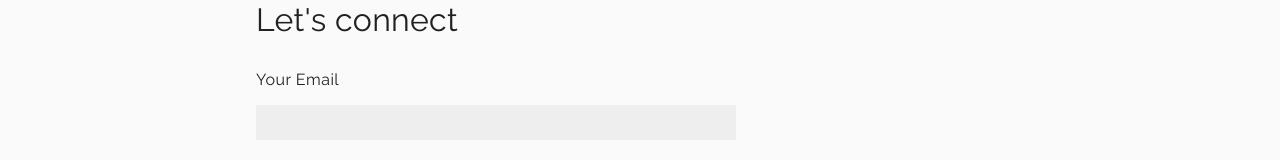
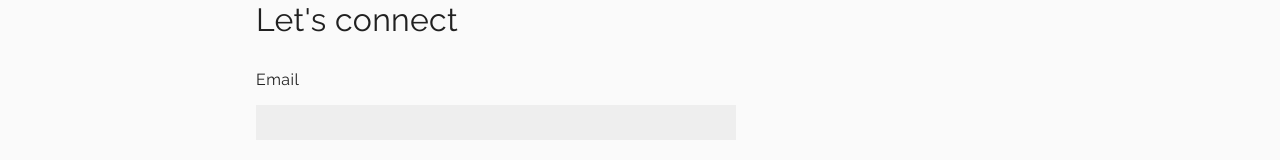
Before and after one commit to bradleyhop/simple-portfolio, a Vue app: page /contact in a window 1280 px wide. Shown: the part 239-399 px from the top of the page. Built offline with nearby package versions, Linux system fonts and the light colour scheme.

Commit message:
update packages and README; form label edit

```diff
--- a/src/views/ContactMe.vue
+++ b/src/views/ContactMe.vue
@@ -86,7 +86,7 @@ export default {
         ref="userForm"
         @submit.prevent="handleSubmit"
       >
-        <label class="contact-label" for="email">Your Email</label>
+        <label class="contact-label" for="email">Email</label>
         <input
           class="contact-textbox"
           id="email"
```
Also changed, not shown: 2 other files (tests, documents, lock files or other folders).
